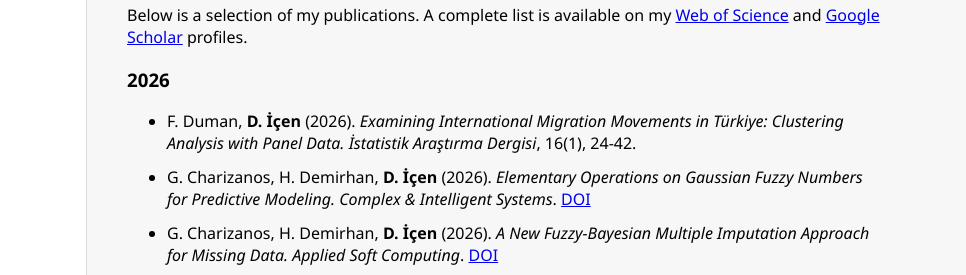
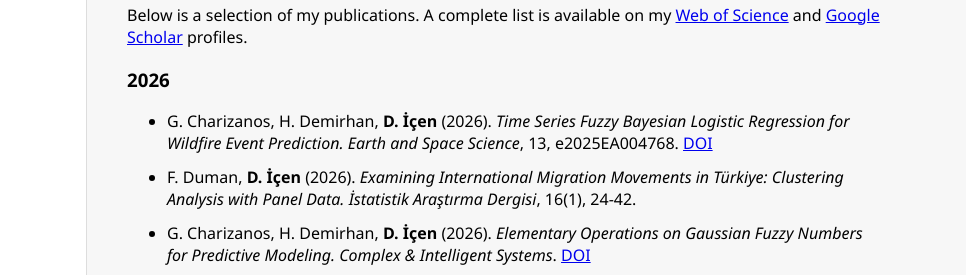
Before and after one commit to dygicn/dygicn.github.io, a plain HTML site: page publications.html in a window 1280 px wide. Shown: the part 169-444 px from the top of the page, 314-1280 px from the left. Drawn offline with Linux system fonts and the light colour scheme.

Commit message:
Add publication entry for 2026

```diff
--- a/publications.html
+++ b/publications.html
@@ -154,6 +154,14 @@ profiles.
   <h3>2026</h3>
 <ul class="pub-list">
 
+  <li>
+  G. Charizanos, H. Demirhan, <strong>D. İçen</strong> (2026).
+  <em>Time Series Fuzzy Bayesian Logistic Regression for Wildfire Event Prediction.</em>
+  <i>Earth and Space Science</i>, 13, e2025EA004768.
+  <a href="https://doi.org/10.1029/2025EA004768"
+     target="_blank" rel="noopener noreferrer">DOI</a>
+</li>
+
 <li>
     F. Duman, <strong>D. İçen</strong> (2026).
     <em>Examining International Migration Movements in Türkiye: Clustering Analysis with Panel Data.</em>
```
